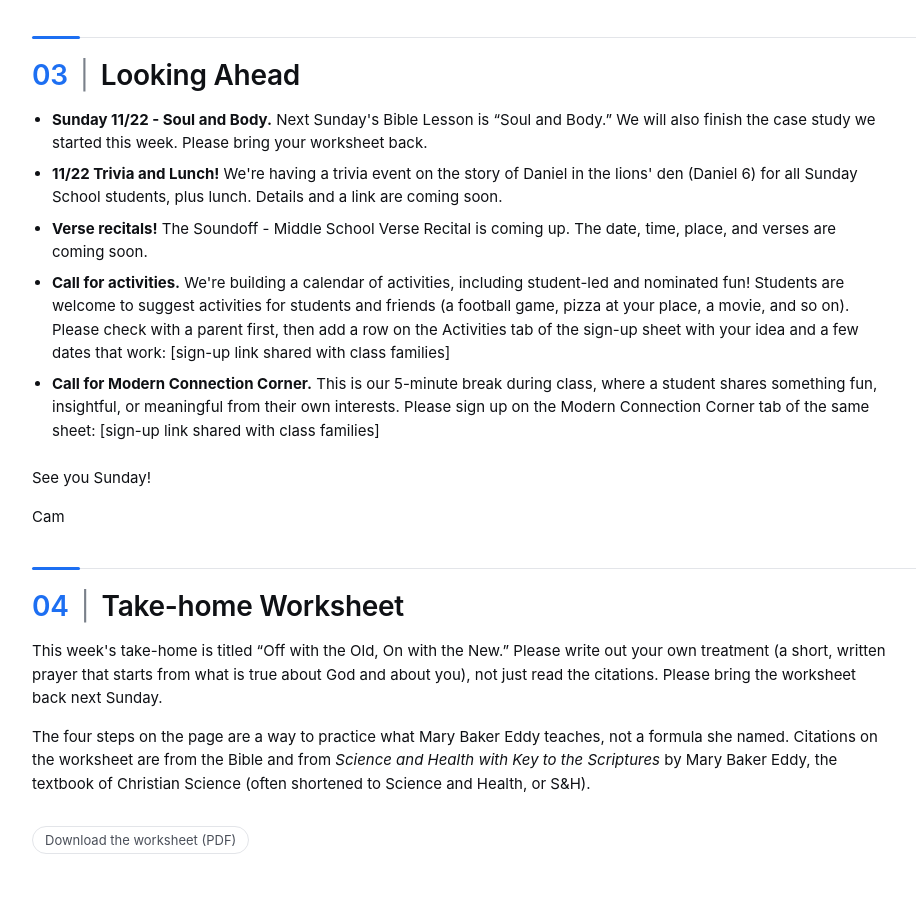
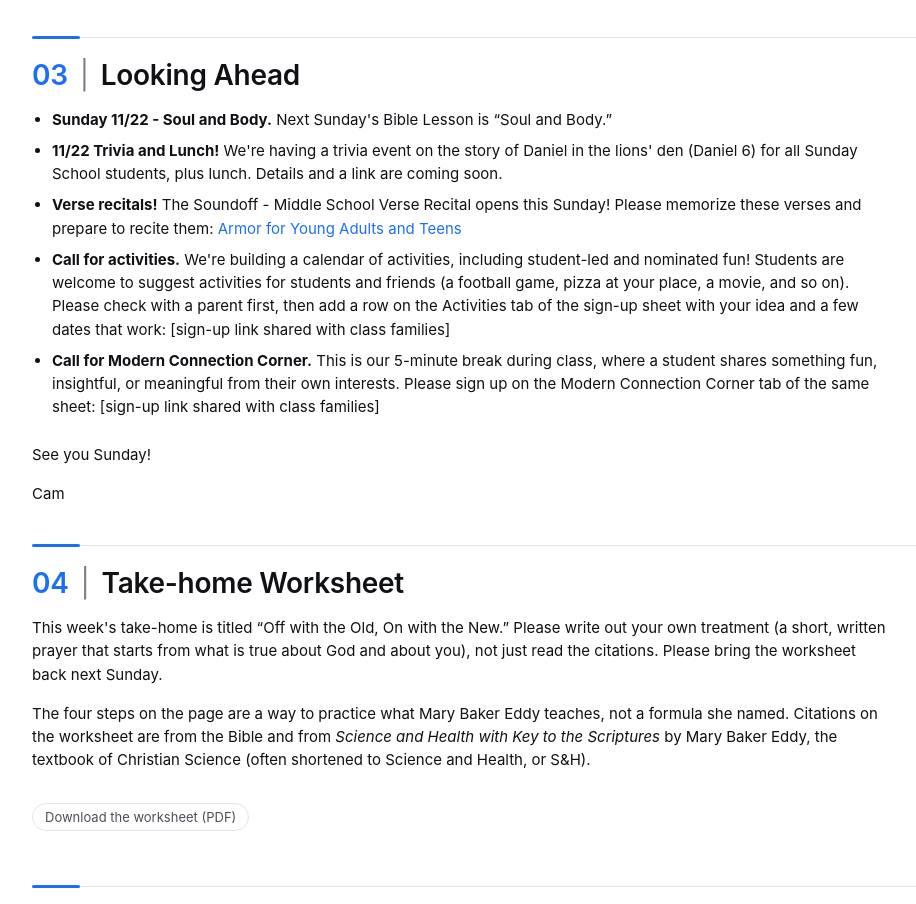
Before and after one commit to cameron013/christian-science-sunday-school-teens-los-gatos, a plain HTML site: page 2026-11-15/index.html in a window 1280 px wide. Shown: the part 2523-3427 px from the top of the page, without its empty margins (0-916 px from the left). Drawn offline with Linux system fonts and the light colour scheme.

Commit message:
Update the Nov 15 Looking Ahead for Soul and Body and the verse recital.
Drop the worksheet-return ask, and link Armor for Young Adults and Teens now that the recital opens this Sunday.

```diff
--- a/2026-11-15/index.html
+++ b/2026-11-15/index.html
@@ -100,9 +100,9 @@ a.inline:hover{text-decoration:underline}
 </section>
 <section id="looking-ahead" class="band"><div style="font-family:var(--font);margin-top:40px;padding-top:20px;border-top:1px solid var(--border);position:relative"><div style="position:absolute;top:-2px;left:0;width:48px;height:3px;border-radius:9999px;background:var(--accent)"></div><div style="color:var(--text-1);font-size:28px;line-height:34px;letter-spacing:-0.01em;font-weight:600"><span style="color:var(--accent)">03</span><span style="color:var(--text-3);font-weight:400;margin:0 12px">|</span><span>Looking Ahead</span></div></div>
 <ul class="bullets">
-<li><b>Sunday 11/22 - Soul and Body.</b> Next Sunday&#x27;s Bible Lesson is &ldquo;Soul and Body.&rdquo; We will also finish the case study we started this week. Please bring your worksheet back.</li>
+<li><b>Sunday 11/22 - Soul and Body.</b> Next Sunday&#x27;s Bible Lesson is &ldquo;Soul and Body.&rdquo;</li>
 <li><b>11/22 Trivia and Lunch!</b> We&#x27;re having a trivia event on the story of Daniel in the lions&#x27; den (Daniel 6) for all Sunday School students, plus lunch. Details and a link are coming soon.</li>
-<li><b>Verse recitals!</b> The Soundoff - Middle School Verse Recital is coming up. The date, time, place, and verses are coming soon.</li>
+<li><b>Verse recitals!</b> The Soundoff - Middle School Verse Recital opens this Sunday! Please memorize these verses and prepare to recite them: <a class="inline" href="https://docs.google.com/document/d/1Iq-IlZfTMh16u9VvvM3tRnZ2SVp-yyNbTnRqtGKDDNw/edit" rel="noopener noreferrer">Armor for Young Adults and Teens</a></li>
 <li><b>Call for activities.</b> We&#x27;re building a calendar of activities, including student-led and nominated fun! Students are welcome to suggest activities for students and friends (a football game, pizza at your place, a movie, and so on). Please check with a parent first, then add a row on the Activities tab of the sign-up sheet with your idea and a few dates that work: [sign-up link shared with class families]</li>
 <li><b>Call for Modern Connection Corner.</b> This is our 5-minute break during class, where a student shares something fun, insightful, or meaningful from their own interests. Please sign up on the Modern Connection Corner tab of the same sheet: [sign-up link shared with class families]</li>
 </ul>
```
